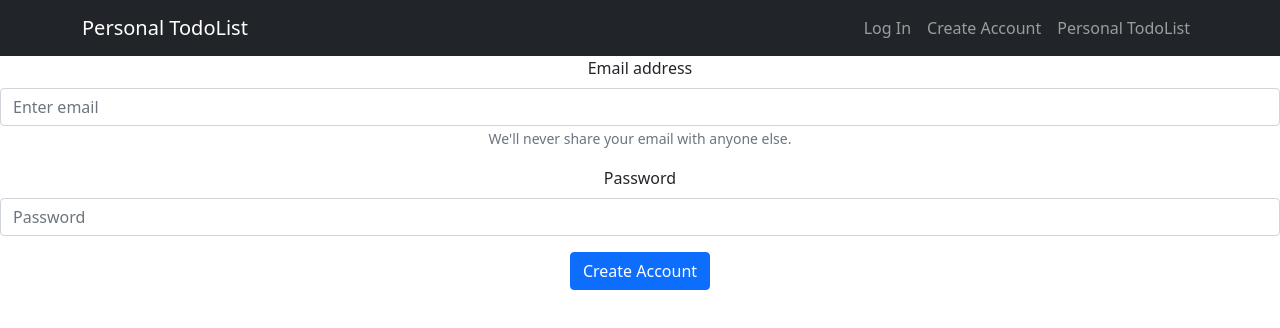
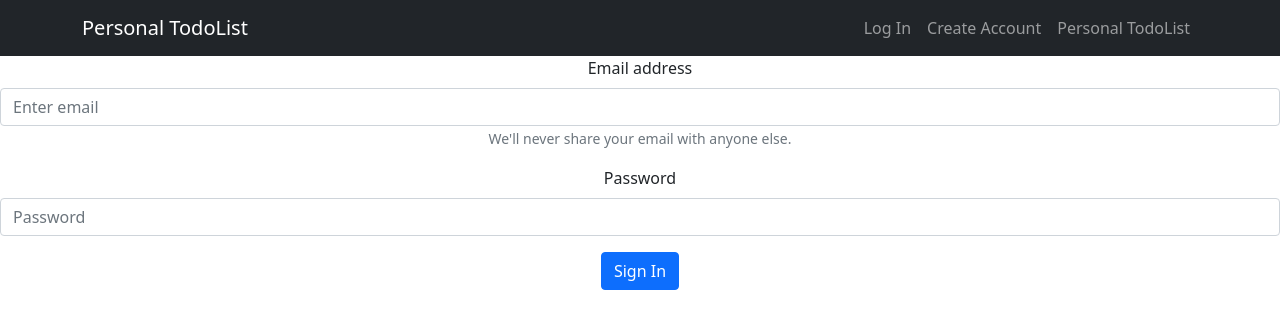
Before and after one commit to RachitSharma2001/ScheduleWebsite, a React (Create React App) app: page /login in a window 1280 px wide. Shown: the top 328 px of the page. Built offline with nearby package versions, Linux system fonts and the light colour scheme.

Commit message:
Neatly formatted code and added comments

```diff
--- a/src/LogIn.jsx
+++ b/src/LogIn.jsx
@@ -7,22 +7,26 @@ function LogIn(props) {
     const [email, setEmail] = useState("");
     const [password, setPassword] = useState("");
 
+    // Function called when user changes content of email field
     const handleEmailChange = (event) => {
         setEmail(event.target.value);
-        console.log("Email: " + email);
     }
 
+    // Function called when user changes content of password field
     const handlePasswordChange = (event) => {
         setPassword(event.target.value);
-        console.log("Password: " + password);
     }
 
+    // Function called when user clicks sign in button
     const authenticateUser = () => {
+        // Call backend to verify if user exists
         fetch(props.backEndUrl + "/user/" + email + "/" + password).then(res => res.json()).then(data => {
+            // Check if user exists
             if(data.message == "fail"){
+                // Entered email or password is incorrect
                 console.log("Wrong Email or Password");
             }else{
-                console.log("Returned user id: " + data.userId);
+                // Call parent function, which will redirect client
                 props.authUser(data.userId);
             }
         });
@@ -44,7 +48,7 @@ function LogIn(props) {
                 <Form.Control type="password" placeholder="Password" onChange={handlePasswordChange} />
             </Form.Group>
 
-            <Button onClick={authenticateUser}> Create Account </Button>
+            <Button onClick={authenticateUser}> Sign In </Button>
         </Form>
         </header>
 
```
Also changed, not shown: src/App.js (+5 -5 lines), 1 other file (tests, documents, lock files or other folders).
